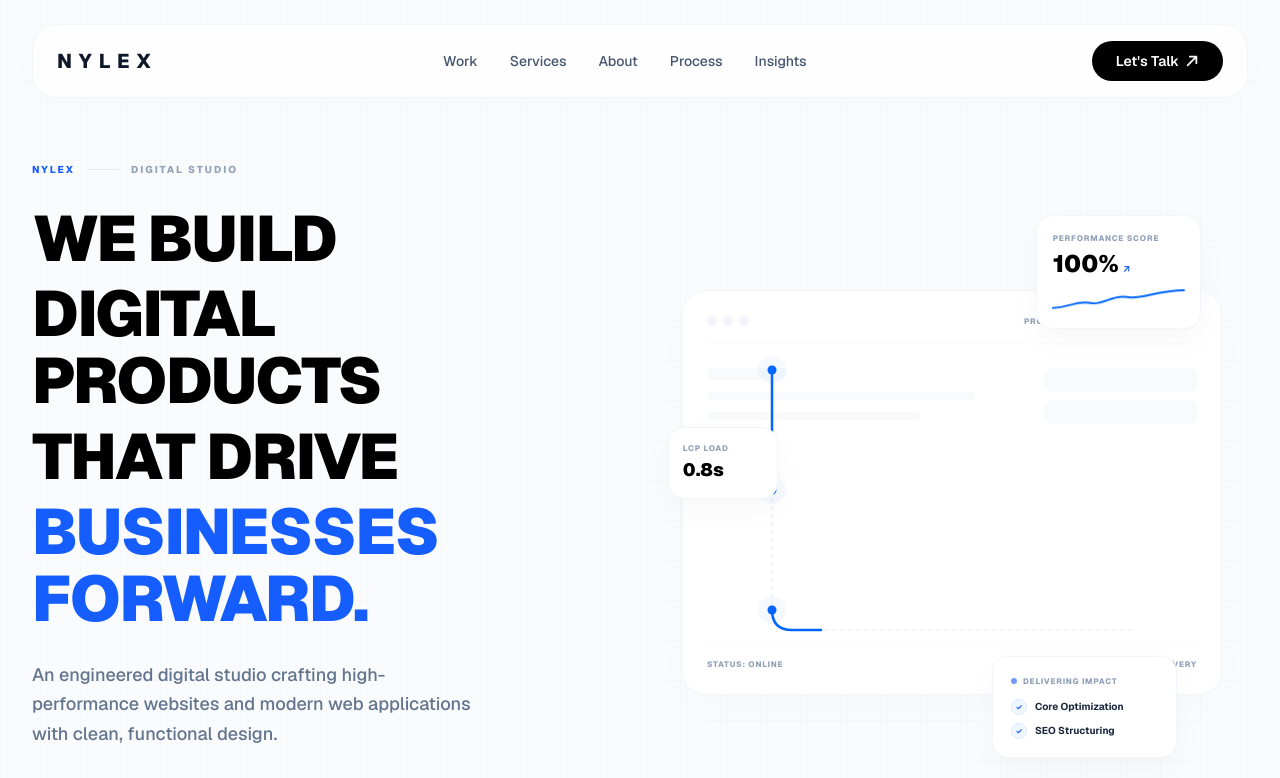
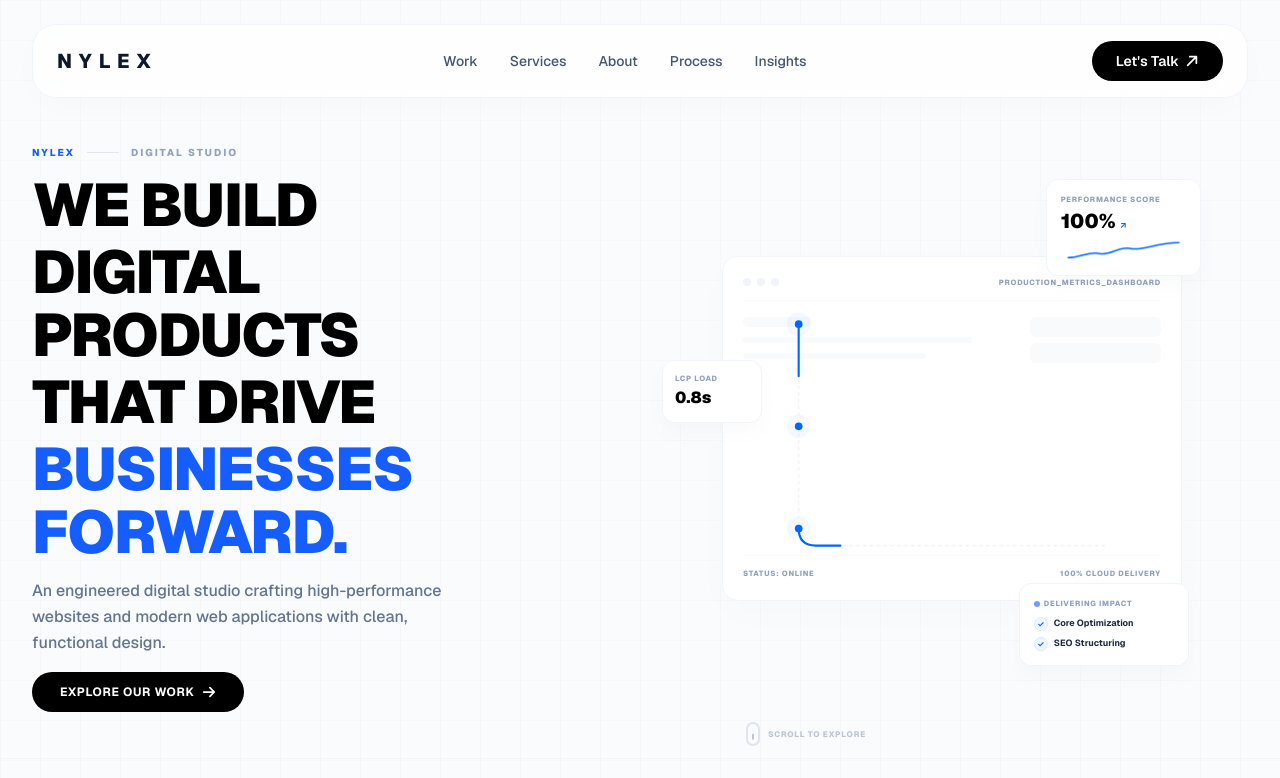
Before and after one commit to YASEEEN2005/Nylex, a Next.js app: page / in a window 1280 px wide. Shown: the top 778 px of the page. Built offline with nearby package versions, Linux system fonts and the light colour scheme.

Commit message:
feat: implement interactive Hero component with Framer Motion animations and parallax effects

```diff
--- a/components/Hero.tsx
+++ b/components/Hero.tsx
@@ -84,12 +84,12 @@ export default function Hero() {
   return (
     <main
       ref={containerRef}
-      className="relative w-full min-h-[75vh] bg-transparent flex flex-col justify-center overflow-visible py-10 lg:py-16"
+      className="relative w-full min-h-[70vh] lg:h-[calc(100vh-140px)] bg-transparent flex flex-col justify-center overflow-visible py-4 lg:py-6"
     >
-      <div className="w-full max-w-7xl mx-auto px-4 sm:px-6 lg:px-8 grid grid-cols-1 lg:grid-cols-12 gap-12 lg:gap-8 items-center">
+      <div className="w-full max-w-7xl mx-auto px-4 sm:px-6 lg:px-8 grid grid-cols-1 lg:grid-cols-12 gap-8 lg:gap-8 items-center">
 
         {/* Left Side: Typography */}
-        <section className="lg:col-span-6 flex flex-col space-y-6 z-10 text-left">
+        <section className="lg:col-span-6 flex flex-col space-y-4 lg:space-y-3 z-10 text-left">
 
           {/* Subtle Tagline */}
           <motion.div
@@ -104,10 +104,10 @@ export default function Hero() {
           </motion.div>
 
           {/* Heading with staggered line reveals */}
-          <div className="space-y-4">
-            <h1 className="text-4xl sm:text-5xl md:text-6xl lg:text-[4rem] font-black text-black tracking-tight leading-[1.05] uppercase max-w-xl">
+          <div className="space-y-1">
+            <h1 className="text-3xl sm:text-4xl md:text-5xl lg:text-[3.25rem] xl:text-[3.75rem] font-black text-black tracking-tight leading-[1.05] uppercase max-w-lg">
               {["We build", "digital products", "that drive"].map((line, idx) => (
-                <span key={idx} className="block overflow-hidden py-1">
+                <span key={idx} className="block overflow-hidden py-0.5">
                   <motion.span
                     initial={{ y: "100%" }}
                     animate={{ y: 0 }}
@@ -122,7 +122,7 @@ export default function Hero() {
                   </motion.span>
                 </span>
               ))}
-              <span className="block overflow-hidden py-1">
+              <span className="block overflow-hidden py-0.5">
                 <motion.span
                   initial={{ y: "100%" }}
                   animate={{ y: 0 }}
@@ -144,7 +144,7 @@ export default function Hero() {
             initial={{ opacity: 0, y: 15 }}
             animate={{ opacity: 1, y: 0 }}
             transition={{ duration: 0.8, delay: 0.5, ease: [0.16, 1, 0.3, 1] }}
-            className="text-slate-500 text-base sm:text-lg leading-relaxed max-w-md font-medium"
+            className="text-slate-500 text-sm sm:text-base leading-relaxed max-w-md font-medium"
           >
             An engineered digital studio crafting high-performance websites and modern web applications with clean, functional design.
           </motion.p>
@@ -154,13 +154,13 @@ export default function Hero() {
             initial={{ opacity: 0, y: 15 }}
             animate={{ opacity: 1, y: 0 }}
             transition={{ duration: 0.8, delay: 0.6, ease: [0.16, 1, 0.3, 1] }}
-            className="pt-2"
+            className="pt-1"
           >
             <motion.button
               style={{ x: mBtnX, y: mBtnY }}
               onMouseMove={handleButtonMouseMove}
               onMouseLeave={handleButtonMouseLeave}
-              className="bg-black text-white hover:bg-slate-900 px-8 py-3.5 rounded-full flex items-center gap-2 transition-shadow duration-300 hover:shadow-[0_10px_30px_rgba(0,0,0,0.15)] font-bold text-xs tracking-wider uppercase cursor-pointer"
+              className="bg-black text-white hover:bg-slate-900 px-7 py-3 rounded-full flex items-center gap-2 transition-shadow duration-300 hover:shadow-[0_10px_30px_rgba(0,0,0,0.15)] font-bold text-xs tracking-wider uppercase cursor-pointer"
             >
               Explore Our Work
               <svg
@@ -177,7 +177,7 @@ export default function Hero() {
         </section>
 
         {/* Right Side: Interactive Animated UI Dashboard */}
-        <section className="lg:col-span-6 relative w-full h-full min-h-[300px] lg:min-h-[420px] flex items-center justify-center">
+        <section className="lg:col-span-6 relative w-full h-full min-h-[280px] lg:min-h-[380px] flex items-center justify-center">
 
           {/* Main Visual Chassis Box (Dashboard outline) */}
           <motion.div
@@ -185,33 +185,33 @@ export default function Hero() {
             initial={{ opacity: 0, scale: 0.95, filter: "blur(8px)" }}
             animate={{ opacity: 1, scale: 1, filter: "blur(0px)" }}
             transition={{ duration: 1.2, ease: [0.16, 1, 0.3, 1] }}
-            className="relative w-full max-w-[480px] lg:max-w-[540px] aspect-[4/3] bg-white border border-slate-100 rounded-3xl shadow-[0_15px_50px_rgba(0,0,0,0.015)] p-6 overflow-hidden flex flex-col justify-between"
+            className="relative w-full max-w-[380px] lg:max-w-[420px] xl:max-w-[460px] aspect-[4/3] bg-white border border-slate-100 rounded-2xl shadow-[0_12px_40px_rgba(0,0,0,0.015)] p-4 lg:p-5 overflow-hidden flex flex-col justify-between"
           >
             {/* Top Bar Details */}
-            <div className="flex justify-between items-center border-b border-slate-50 pb-4">
+            <div className="flex justify-between items-center border-b border-slate-50 pb-3">
               <div className="flex gap-1.5">
-                <span className="w-2.5 h-2.5 rounded-full bg-slate-100"></span>
-                <span className="w-2.5 h-2.5 rounded-full bg-slate-100"></span>
-                <span className="w-2.5 h-2.5 rounded-full bg-slate-100"></span>
+                <span className="w-2 h-2 rounded-full bg-slate-100"></span>
+                <span className="w-2 h-2 rounded-full bg-slate-100"></span>
+                <span className="w-2 h-2 rounded-full bg-slate-100"></span>
               </div>
-              <span className="text-[8px] font-extrabold tracking-widest text-slate-400 uppercase">production_metrics_dashboard</span>
+              <span className="text-[7.5px] font-extrabold tracking-widest text-slate-400 uppercase">production_metrics_dashboard</span>
             </div>
 
             {/* Middle Grid */}
-            <div className="flex-1 grid grid-cols-12 gap-4 pt-6 pb-2">
-              <div className="col-span-8 space-y-3">
-                <div className="h-3 bg-slate-50 rounded-full w-1/4"></div>
-                <div className="h-2 bg-slate-50 rounded-full w-5/6"></div>
-                <div className="h-2 bg-slate-50 rounded-full w-2/3"></div>
+            <div className="flex-1 grid grid-cols-12 gap-3 pt-4 pb-2">
+              <div className="col-span-8 space-y-2.5">
+                <div className="h-2.5 bg-slate-50 rounded-full w-1/4"></div>
+                <div className="h-1.5 bg-slate-50 rounded-full w-5/6"></div>
+                <div className="h-1.5 bg-slate-50 rounded-full w-2/3"></div>
               </div>
-              <div className="col-span-4 space-y-2">
-                <div className="h-6 bg-slate-50 rounded-lg w-full"></div>
-                <div className="h-6 bg-slate-50 rounded-lg w-full"></div>
+              <div className="col-span-4 space-y-1.5">
+                <div className="h-5 bg-slate-50 rounded-md w-full"></div>
+                <div className="h-5 bg-slate-50 rounded-md w-full"></div>
               </div>
             </div>
 
             {/* Bottom Bar */}
-            <div className="border-t border-slate-50 pt-4 flex items-center justify-between text-[8px] font-extrabold text-slate-400 uppercase tracking-widest">
+            <div className="border-t border-slate-50 pt-3 flex items-center justify-between text-[7.5px] font-extrabold text-slate-400 uppercase tracking-widest">
               <span>status: online</span>
               <span>100% cloud delivery</span>
             </div>
@@ -220,7 +220,7 @@ export default function Hero() {
           {/* SVG Progress Path & Glowing Dots */}
           <div className="absolute inset-0 w-full h-full pointer-events-none z-10 flex items-center justify-center">
             <svg
-              className="w-full max-w-[480px] lg:max-w-[540px] aspect-[4/3] overflow-visible"
+              className="w-full max-w-[380px] lg:max-w-[420px] xl:max-w-[460px] aspect-[4/3] overflow-visible"
               viewBox="0 0 540 405"
               fill="none"
               xmlns="http://www.w3.org/2000/svg"
@@ -262,21 +262,21 @@ export default function Hero() {
             style={{ y: yCard1, rotateX: rotX1, rotateY: rotY1, transformStyle: "preserve-3d" }}
             onMouseMove={(e) => handleCardMouseMove(e, 1)}
             onMouseLeave={() => handleCardMouseLeave(1)}
-            className="absolute top-[8%] right-[8%] w-[165px] bg-white border border-slate-100 rounded-2xl shadow-[0_12px_30px_rgba(0,0,0,0.03)] p-4 z-20 cursor-pointer transition-shadow duration-300 hover:shadow-[0_20px_40px_rgba(0,0,0,0.06)]"
+            className="absolute top-[6%] -right-2 lg:right-[1%] xl:right-[8%] w-[140px] lg:w-[155px] bg-white border border-slate-100 rounded-xl shadow-[0_10px_25px_rgba(0,0,0,0.025)] p-3 lg:p-3.5 z-20 cursor-pointer transition-shadow duration-300 hover:shadow-[0_15px_30px_rgba(0,0,0,0.05)]"
           >
-            <span className="text-[8px] font-extrabold text-slate-400 uppercase tracking-widest block">Performance Score</span>
-            <div className="flex items-baseline gap-1 mt-1 mb-2">
-              <span className="text-2xl font-black text-black">100%</span>
-              <span className="text-blue-600 text-[10px] font-bold">↗</span>
+            <span className="text-[7.5px] font-extrabold text-slate-400 uppercase tracking-widest block">Performance Score</span>
+            <div className="flex items-baseline gap-1 mt-0.5 mb-1.5">
+              <span className="text-xl font-black text-black">100%</span>
+              <span className="text-blue-600 text-[9px] font-bold">↗</span>
             </div>
 
             {/* Sparkline chart SVG */}
-            <div className="h-6">
+            <div className="h-5">
               <svg className="w-full h-full overflow-visible" viewBox="0 0 133 24">
                 <path
                   d="M0,20 C15,20 25,12 38,15 C51,18 60,6 75,9 C90,12 105,2 133,2"
                   stroke="#0066FF"
-                  strokeWidth="2"
+                  strokeWidth="1.8"
                   strokeLinecap="round"
                   fill="none"
                 />
@@ -289,22 +289,22 @@ export default function Hero() {
             style={{ y: yCard2, rotateX: rotX2, rotateY: rotY2, transformStyle: "preserve-3d" }}
             onMouseMove={(e) => handleCardMouseMove(e, 2)}
             onMouseLeave={() => handleCardMouseLeave(2)}
-            className="absolute bottom-[10%] right-[12%] w-[185px] bg-white border border-slate-100 rounded-2xl shadow-[0_12px_30px_rgba(0,0,0,0.03)] p-4.5 z-20 cursor-pointer transition-shadow duration-300 hover:shadow-[0_20px_40px_rgba(0,0,0,0.06)]"
+            className="absolute bottom-[8%] -right-2 lg:right-[3%] xl:right-[10%] w-[155px] lg:w-[170px] bg-white border border-slate-100 rounded-xl shadow-[0_10px_25px_rgba(0,0,0,0.025)] p-3 lg:p-3.5 z-20 cursor-pointer transition-shadow duration-300 hover:shadow-[0_15px_30px_rgba(0,0,0,0.05)]"
           >
-            <div className="flex items-center gap-1.5 text-[8px] font-extrabold text-slate-400 uppercase tracking-widest mb-3">
+            <div className="flex items-center gap-1 text-[7.5px] font-extrabold text-slate-400 uppercase tracking-widest mb-2">
               <span className="w-1.5 h-1.5 bg-blue-600 rounded-full animate-pulse"></span>
               <span>Delivering Impact</span>
             </div>
 
             {/* Status Checklist wireframe */}
-            <div className="space-y-2">
-              <div className="flex items-center gap-2">
-                <span className="w-4 h-4 rounded-full bg-blue-50 border border-blue-100 flex items-center justify-center text-blue-600 text-[8px] font-bold select-none">✓</span>
-                <span className="text-[10px] font-bold text-slate-800">Core Optimization</span>
+            <div className="space-y-1.5">
+              <div className="flex items-center gap-1.5">
+                <span className="w-3.5 h-3.5 rounded-full bg-blue-50 border border-blue-100 flex items-center justify-center text-blue-600 text-[8px] font-bold select-none">✓</span>
+                <span className="text-[9px] font-bold text-slate-800">Core Optimization</span>
               </div>
-              <div className="flex items-center gap-2">
-                <span className="w-4 h-4 rounded-full bg-blue-50 border border-blue-100 flex items-center justify-center text-blue-600 text-[8px] font-bold select-none">✓</span>
-                <span className="text-[10px] font-bold text-slate-800">SEO Structuring</span>
+              <div className="flex items-center gap-1.5">
+                <span className="w-3.5 h-3.5 rounded-full bg-blue-50 border border-blue-100 flex items-center justify-center text-blue-600 text-[8px] font-bold select-none">✓</span>
+                <span className="text-[9px] font-bold text-slate-800">SEO Structuring</span>
               </div>
             </div>
           </motion.div>
@@ -312,10 +312,10 @@ export default function Hero() {
           {/* Floating Card 3: Speed (Middle Left) */}
           <motion.div
             style={{ y: yCard3 }}
-            className="absolute top-[40%] left-[2%] w-[110px] bg-white border border-slate-100 rounded-2xl shadow-[0_12px_30px_rgba(0,0,0,0.03)] p-3.5 z-20"
+            className="absolute top-[38%] -left-3 lg:left-[1%] w-[90px] lg:w-[100px] bg-white border border-slate-100 rounded-xl shadow-[0_10px_25px_rgba(0,0,0,0.025)] p-2.5 lg:p-3 z-20"
           >
-            <span className="text-[8px] font-extrabold text-slate-400 uppercase tracking-widest block">LCP LOAD</span>
-            <span className="text-lg font-black text-black block mt-0.5">0.8s</span>
+            <span className="text-[7.5px] font-extrabold text-slate-400 uppercase tracking-widest block">LCP LOAD</span>
+            <span className="text-base font-black text-black block mt-0.5">0.8s</span>
           </motion.div>
 
           {/* Scroll Indicator */}
@@ -323,13 +323,13 @@ export default function Hero() {
             initial={{ opacity: 0 }}
             animate={{ opacity: 0.6 }}
             transition={{ delay: 1, duration: 0.8 }}
-            className="absolute bottom-[-10%] left-[90px] hidden lg:flex items-center gap-2 text-[9px] font-extrabold text-slate-400 uppercase tracking-widest select-none pointer-events-none"
+            className="absolute bottom-[-6%] left-[90px] hidden lg:flex items-center gap-2 text-[8px] font-extrabold text-slate-400 uppercase tracking-widest select-none pointer-events-none"
           >
-            <div className="w-4 h-7 border-2 border-slate-300 rounded-full p-1 flex justify-center">
+            <div className="w-3.5 h-6 border-2 border-slate-300 rounded-full p-1 flex justify-center">
               <motion.div
-                animate={{ y: [0, 8, 0] }}
+                animate={{ y: [0, 6, 0] }}
                 transition={{ duration: 1.5, repeat: Infinity, ease: "easeInOut" }}
-                className="w-1 h-1.5 bg-slate-400 rounded-full"
+                className="w-1.5 h-1.5 bg-slate-400 rounded-full"
               />
             </div>
             <span>scroll to explore</span>
```
